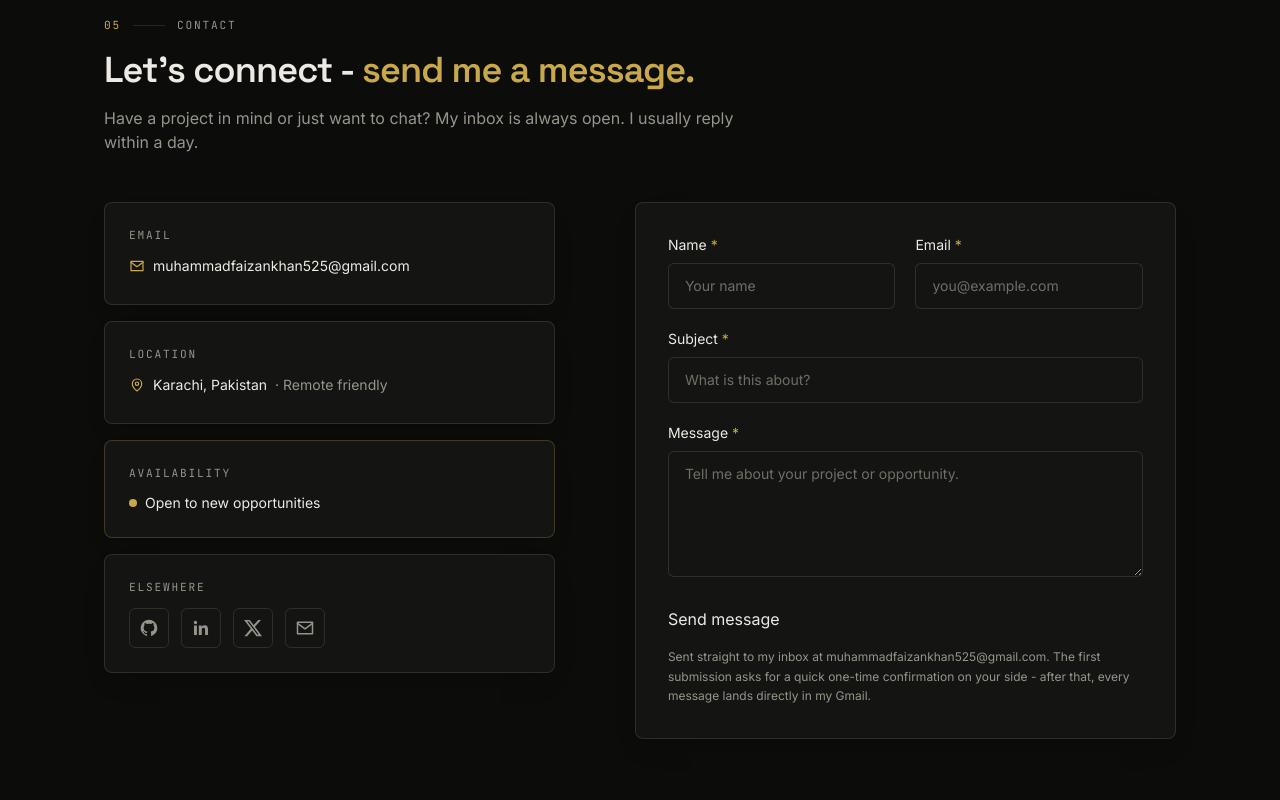
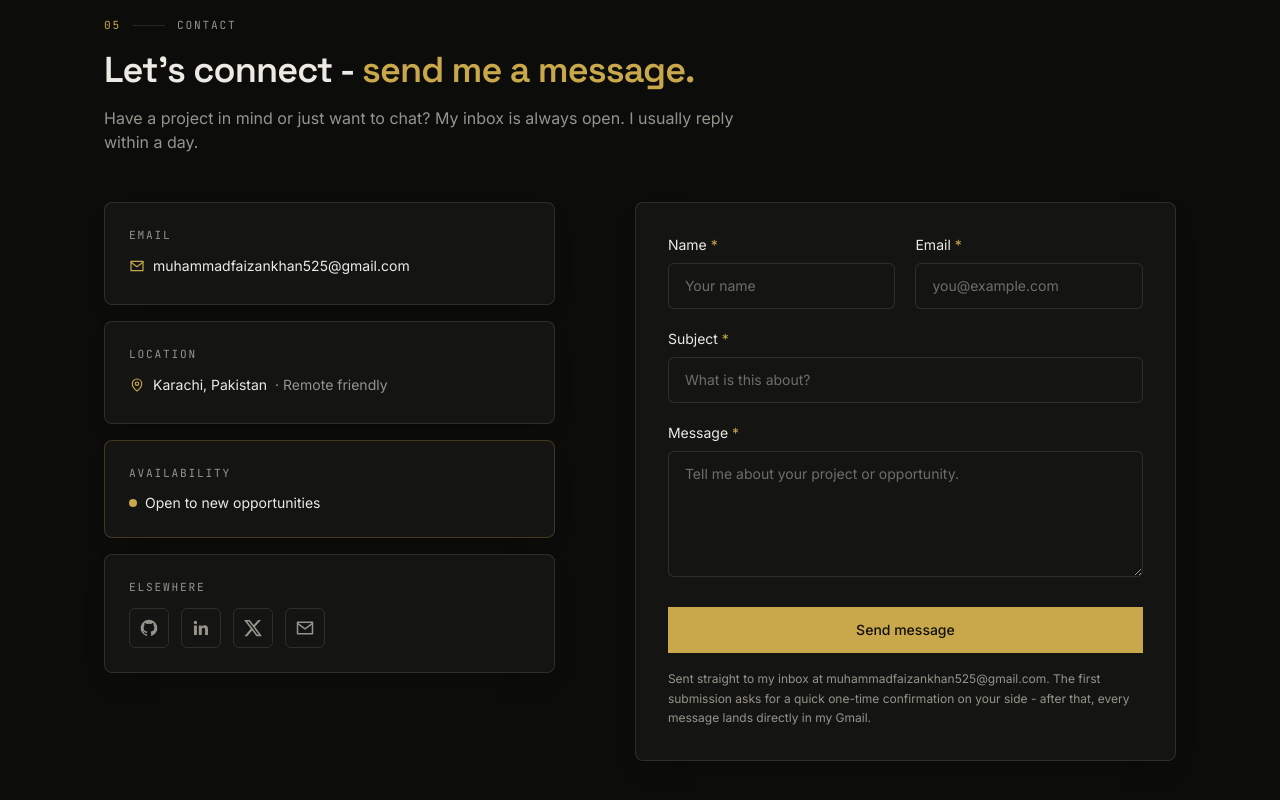
Before and after one commit to Faizan-khan144/faizan-portfolio, a React (Vite) app: page / in a window 1280 px wide. Shown: the part 5414-6214 px from the top of the page. Built offline with nearby package versions, Linux system fonts and the light colour scheme.

Commit message:
style: gold submit button to match new theme

```diff
--- a/src/components/ContactForm.jsx
+++ b/src/components/ContactForm.jsx
@@ -122,7 +122,7 @@ export default function ContactForm() {
       <button
         type="submit"
         disabled={status === 'sending'}
-        className="btn-gradient mt-6 w-full sm:w-auto disabled:cursor-not-allowed"
+        className="btn-base group mt-6 w-full border border-accent bg-accent text-accent-ink transition-colors duration-300 hover:bg-accent-ink hover:text-accent disabled:cursor-not-allowed"
       >
         {status === 'sending' ? 'Sending...' : 'Send message'}
       </button>
```
